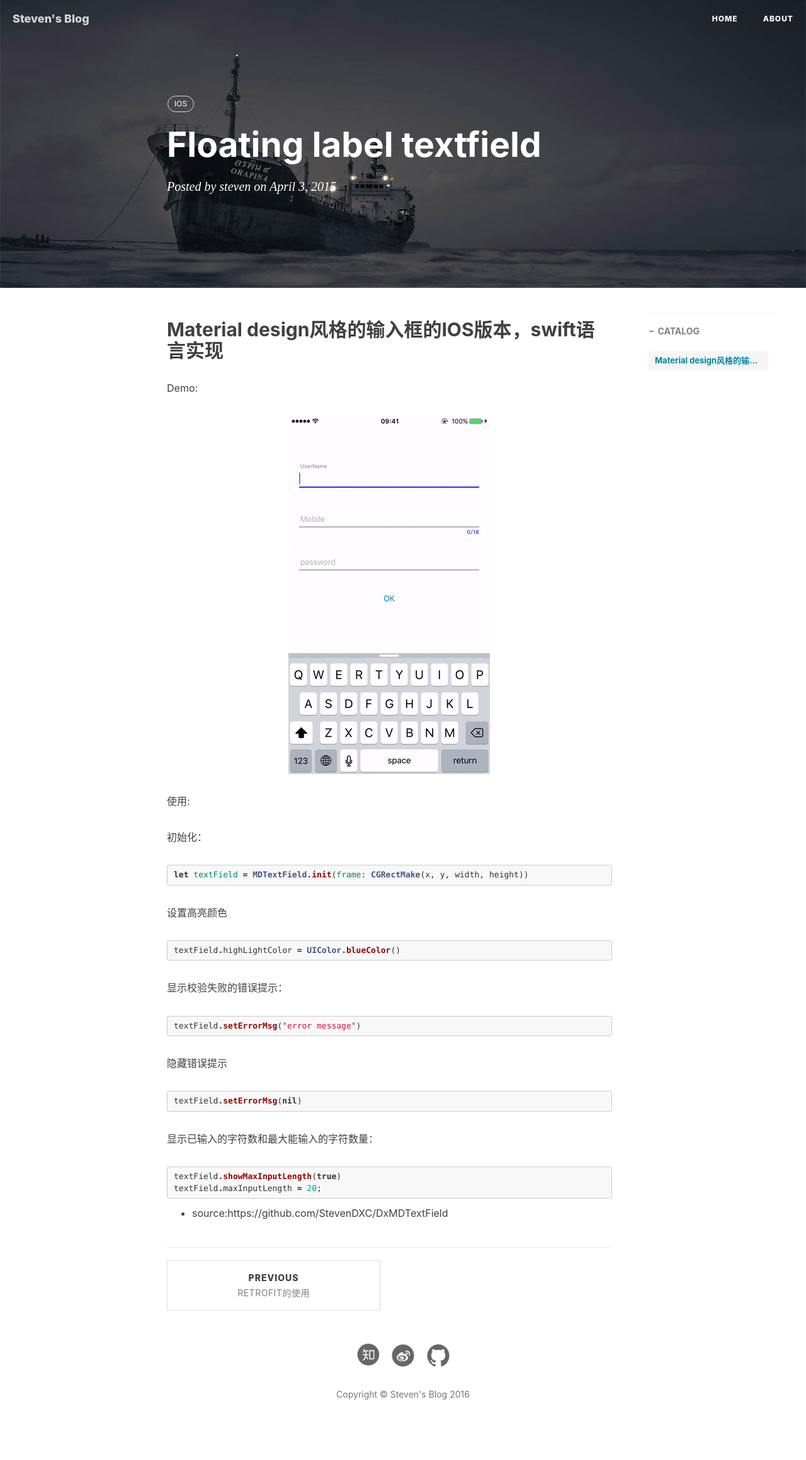
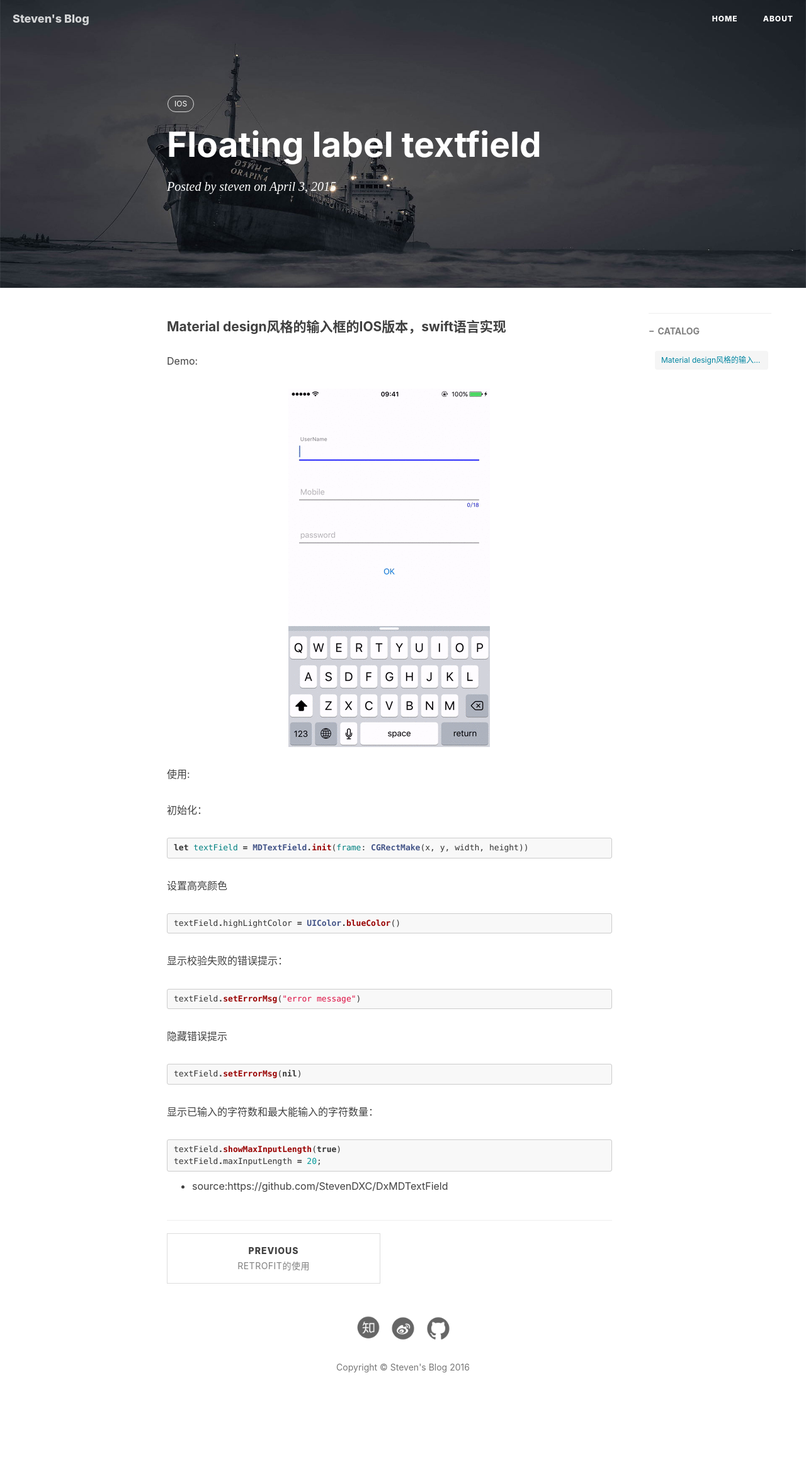
Before and after one commit to StevenDXC/Blog, a Jekyll site: the page built from _posts/2016-04-03-Floating_label_ textfield.md, in a window 1280 px wide. Shown: the whole page at 63% size. Built offline with Jekyll 4.4.1, drawn with Linux system fonts in a browser that asks for light colours; nearby versions of some CDN libraries; Markdown is read by kramdown in place of the engine named in the settings; comment, search, counter and statistics services are not loaded; after the commit the page ends 2275 px from its top, so only the background shows below that.

```diff
--- a/_posts/2016-04-03-Floating_label_ textfield.md
+++ b/_posts/2016-04-03-Floating_label_ textfield.md
@@ -9,7 +9,7 @@ tags:
     - IOS
 ---
 
-##Material design风格的输入框的IOS版本，swift语言实现
+####Material design风格的输入框的IOS版本，swift语言实现
 
 Demo:
 
```
